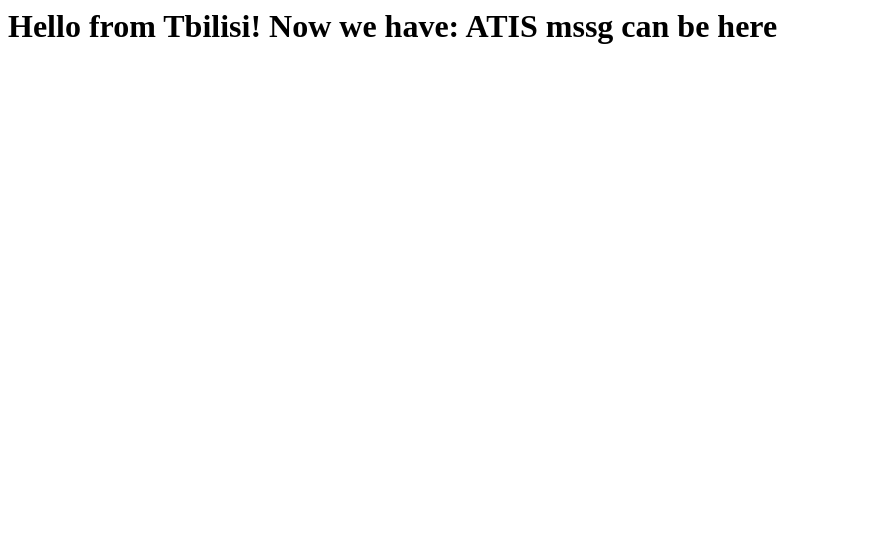
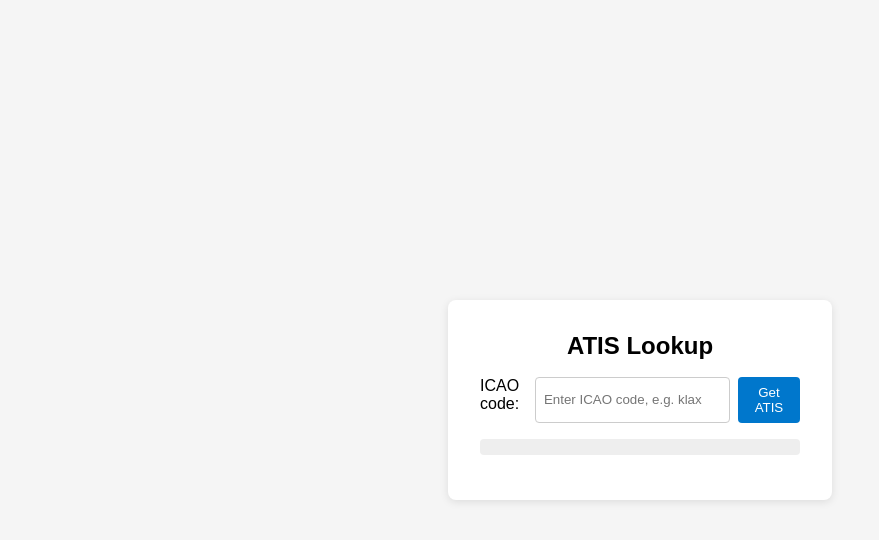
Before and after one commit to KorbenDallasFE/html-server-clean, a website: page public/index.html in a window 1280 px wide. Shown: the whole page, without its empty margins (0-879 px from the left). Drawn offline with Linux system fonts and the light colour scheme.

Commit message:
add web ui

```diff
--- a/package.json
+++ b/package.json
@@ -26,6 +26,7 @@
   "dependencies": {
     "axios": "^1.9.0",
     "cookie-parser": "^1.4.7",
+    "dotenv": "^16.5.0",
     "express": "^5.1.0",
     "ioredis": "^5.6.1",
     "pg": "^8.16.0",
--- a/public/index.html
+++ b/public/index.html
@@ -1 +1,47 @@
-<h1>Hello from Tbilisi! Now we have: ATIS mssg can be here</h1>
+<!DOCTYPE html>
+<html lang="en">
+<head>
+    <meta charset="UTF-8" />
+    <title>ATIS Lookup</title>
+    <link rel="stylesheet" href="/styles.css" />
+</head>
+<body>
+<div class="container">
+    <h1>ATIS Lookup</h1>
+    <form id="form">
+        <label for="icao">ICAO code:</label>
+        <input
+                type="text"
+                id="icao"
+                placeholder="Enter ICAO code, e.g. klax"
+                autocomplete="off"
+        />
+        <button type="submit">Get ATIS</button>
+    </form>
+    <pre id="result"></pre>
+</div>
+<script>
+    const form = document.getElementById('form');
+    const input = document.getElementById('icao');
+    const result = document.getElementById('result');
+
+    form.addEventListener('submit', async e => {
+        e.preventDefault();
+        const code = input.value.trim().toUpperCase();
+        if (!code) return;
+        result.textContent = 'Loading…';
+        try {
+            const res = await fetch(`/atis/${code}`);
+            if (!res.ok) {
+                result.textContent = `Server error: ${res.status} ${res.statusText}`;
+                return;
+            }
+            const data = await res.json();
+            result.textContent = data.atis_raw || 'No data';
+        } catch (err) {
+            result.textContent = 'Error: ' + err.message;
+        }
+    });
+</script>
+</body>
+</html>
--- /dev/null
+++ b/public/styles.css
@@ -0,0 +1,50 @@
+body {
+    font-family: sans-serif;
+    background: #f5f5f5;
+    margin: 0;
+    display: flex;
+    height: 100vh;
+    align-items: center;
+    justify-content: center;
+}
+.container {
+    background: white;
+    padding: 2rem;
+    border-radius: 8px;
+    box-shadow: 0 2px 8px rgba(0,0,0,0.1);
+    width: 320px;
+}
+h1 {
+    margin-top: 0;
+    font-size: 1.5rem;
+    text-align: center;
+}
+form {
+    display: flex;
+    gap: 0.5rem;
+}
+input {
+    flex: 1;
+    padding: 0.5rem;
+    border: 1px solid #ccc;
+    border-radius: 4px;
+}
+button {
+    padding: 0.5rem 1rem;
+    border: none;
+    background: #0077cc;
+    color: white;
+    border-radius: 4px;
+    cursor: pointer;
+}
+button:hover {
+    background: #005fa3;
+}
+pre {
+    margin-top: 1rem;
+    background: #eee;
+    padding: 0.5rem;
+    border-radius: 4px;
+    max-height: 200px;
+    overflow-y: auto;
+}
```
Also changed, not shown: db.js (+11 -7 lines), server.js (+29 -1 lines), 1 other file.
